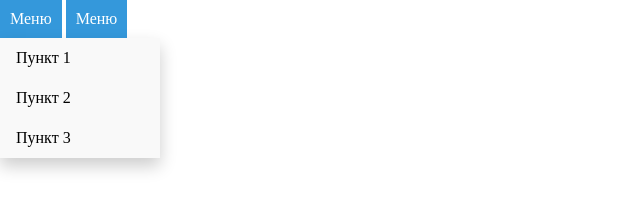
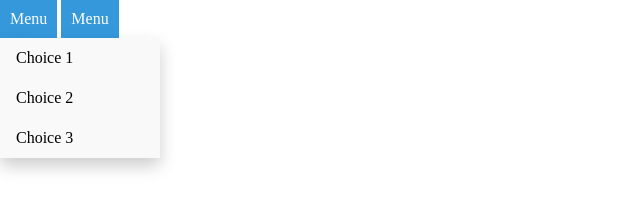
Before and after one commit to ew1tt058/templates_dropmenu, a plain HTML site: page index.html in a window 1280 px wide. Shown: the full height of the page, 0-640 px from the left. Drawn offline with Linux system fonts and the light colour scheme.

Commit message:
rename menu

```diff
--- a/index.html
+++ b/index.html
@@ -5,23 +5,23 @@
     <link rel="stylesheet" href="reset.css">
     <link rel="stylesheet" href="style.css">
     <meta name="viewport" content="width=device-width, initial-scale=1.0">
-    <title>Document</title>
+    <title>Dropdown Menu</title>
 </head>
 <body>
     <div class="dropdown">
-        <button class="dropbtn">Меню</button>
+        <button class="dropbtn">Menu</button>
         <div class="dropdown-content">
-            <a href="#">Пункт 1</a>
-            <a href="#">Пункт 2</a>
-            <a href="#">Пункт 3</a>
+            <a href="#">Choice 1</a>
+            <a href="#">Choice 2</a>
+            <a href="#">Choice 3</a>
         </div>
     </div>
         <div class="dropdown">
-            <button class="dropbtn">Меню</button>
+            <button class="dropbtn">Menu</button>
             <div class="dropdown-content">
-                <a href="#">Пункт 1</a>
-                <a href="#">Пункт 2</a>
-                <a href="#">Пункт 3</a>
+                <a href="#">Choice 1</a>
+                <a href="#">Choice 2</a>
+                <a href="#">Choice 3</a>
             </div>
         </div>
 </body>
```
